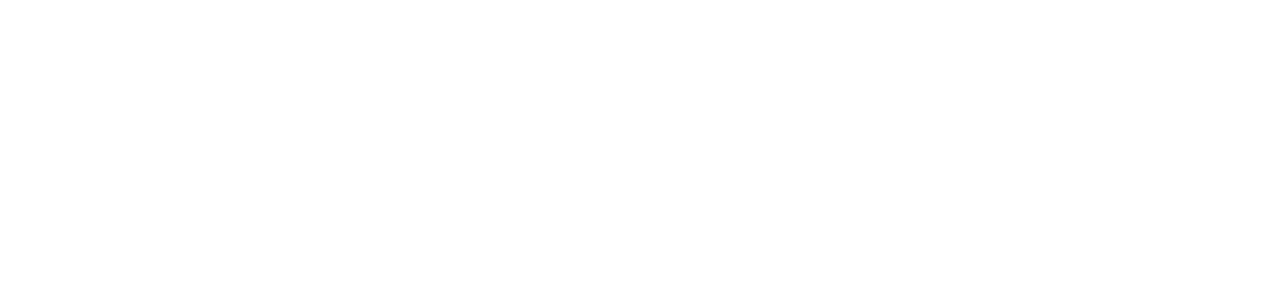
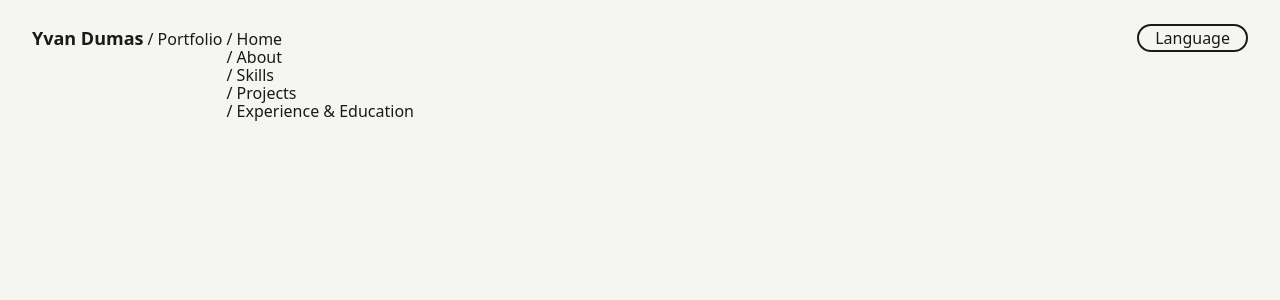
Before and after one commit to Yvan-Dumas/Portfolio, a React (Vite) app: page / in a window 1280 px wide. Shown: the top 300 px of the page. Built offline with nearby package versions, Linux system fonts and the light colour scheme.

Commit message:
Start of the navbar

```diff
--- a/src/App.jsx
+++ b/src/App.jsx
@@ -1,7 +1,13 @@
+import Hero from './sections/Hero';
+import Navbar from './components/Navbar';
+
 export default function App() {
-    return (
-      <>
-
-      </>
+  return (
+    <>
+    <Navbar />
+    <main>
+      <Hero />
+    </main>
+    </>
   );
 }
--- /dev/null
+++ b/src/components/Navbar.jsx
@@ -0,0 +1,36 @@
+export default function Navbar() {
+    const navLinks = [
+        { name: 'Home', href: '#home' },
+        { name: 'About', href: "#about" },
+        { name: 'Skills', href: "#skills" },
+        { name: 'Projects', href: '#projects' },
+        { name: 'Experience & Education', href: '#experience' }
+    ];
+
+    return (
+        <nav className="sticky top-0 z-50 w-full flex justify-between items-start px-8 py-6">
+
+            {/* left part: navigation */}
+            <div className="flex items-baseline gap-1 leading-4.5">
+                <h1 className="font-bold text-lg">Yvan Dumas</h1>
+                <span>/ Portfolio</span>
+
+                <ul className="flex flex-col">
+                    {navLinks.map((link) => (
+                        <li key={link.name}>
+                            <a href={link.href} className="font-extralight hover:underline">
+                                / {link.name}
+                            </a>
+                        </li>
+                    ))}
+                </ul>
+
+            </div>
+
+            {/* right part: language btn */}
+            <button className="border-2 rounded-full px-4 text-base">
+                Language
+            </button>
+        </nav>
+    );
+}
--- /dev/null
+++ b/src/sections/Hero.jsx
@@ -0,0 +1,5 @@
+export default function Hero(){
+    return (
+        <></>
+    );
+}
--- a/src/styles/index.css
+++ b/src/styles/index.css
@@ -1,10 +1,10 @@
 @import "tailwindcss";
 
 @theme {
-  --background-color: #F5F5F1;
-  --hover-color: #E6E2D3;
-  --text-color: #1A1A1A;
-  --secondary-text-color: #8C8C8C;
+  --color-background: #F5F5F1;
+  --color-hover: #E6E2D3;
+  --color-text: #1A1A1A;
+  --color-secondary-text: #8C8C8C;
 }
 
 /* --------- CSS reset -----------*/
@@ -63,3 +63,9 @@
   isolation: isolate;
 }
 /* ------------------------ */
+
+
+body {
+  background-color: var(--color-background);
+  color: var(--color-text);
+}
```
